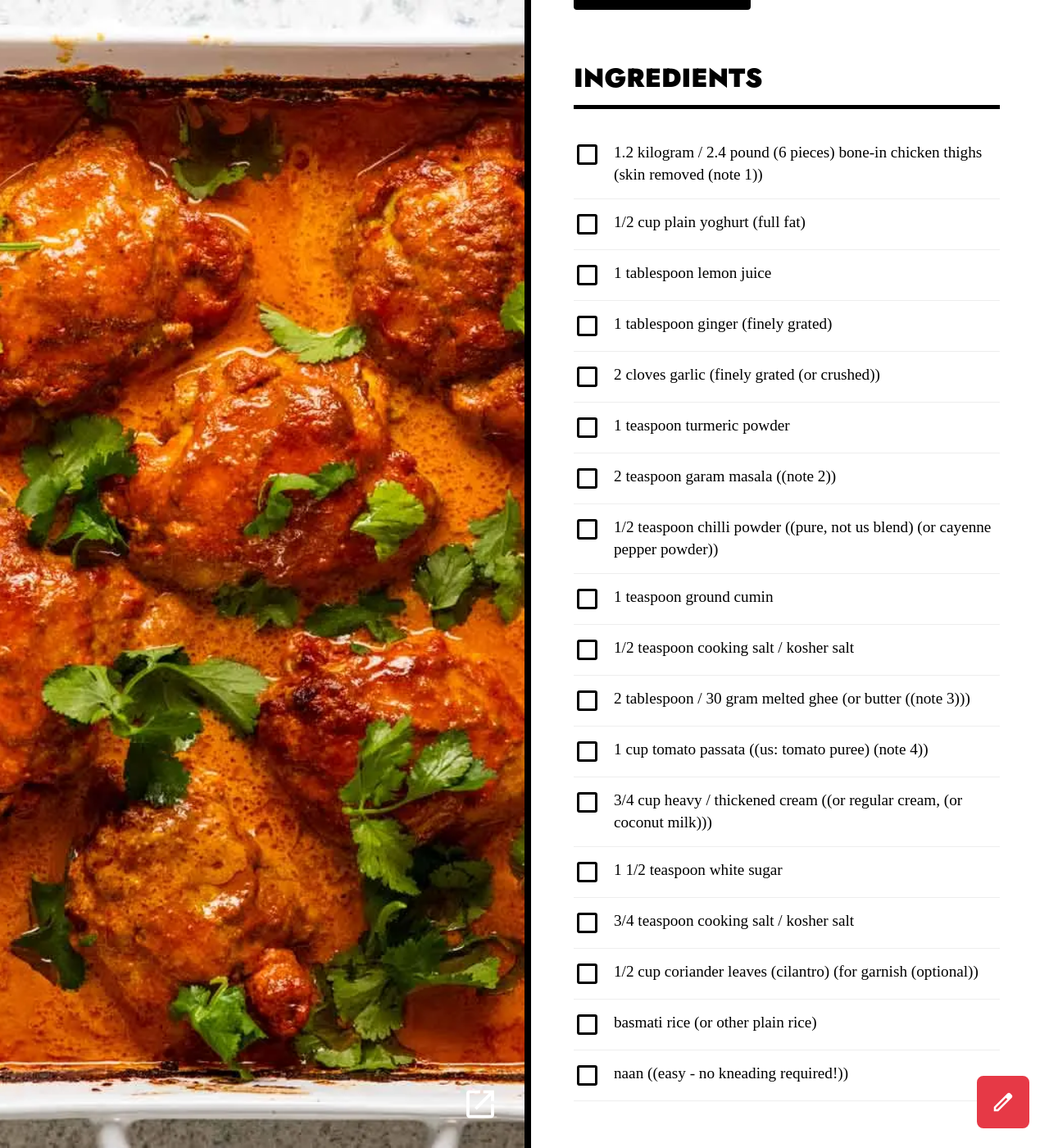
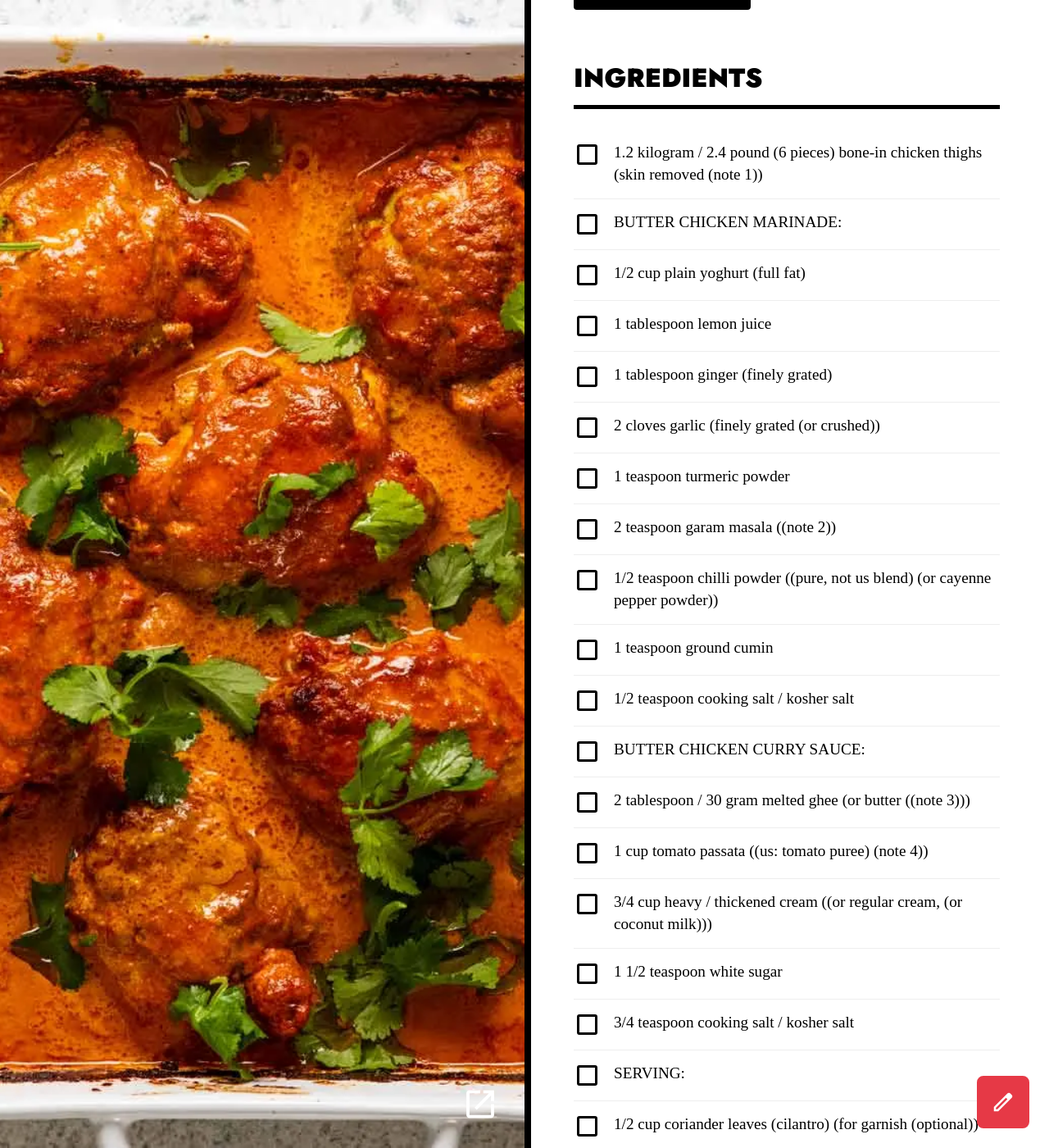
Before and after one commit to amp800/chowdown, a Jekyll site: the page built from _recipes/one-pan-baked-butter-chicken.md, in a window 1280 px wide and 1400 px high, scrolled down 671 px. Shown: the whole window at 82% size. Built offline with Jekyll 4.4.1, drawn with Linux system fonts in a browser that asks for light colours.

Commit message:
Edit recipe _recipes/one-pan-baked-butter-chicken.md

```diff
--- a/_recipes/one-pan-baked-butter-chicken.md
+++ b/_recipes/one-pan-baked-butter-chicken.md
@@ -15,6 +15,7 @@ prep_time: '10'
 total_time: '55'
 ingredients:
 - 1.2 kilogram / 2.4 pound (6 pieces) bone-in chicken thighs (skin removed (note 1))
+- 'BUTTER CHICKEN MARINADE:'
 - 1/2 cup plain yoghurt (full fat)
 - 1 tablespoon lemon juice
 - 1 tablespoon ginger (finely grated)
@@ -24,11 +25,13 @@ ingredients:
 - 1/2 teaspoon chilli powder ((pure, not us blend) (or cayenne pepper powder))
 - 1 teaspoon ground cumin
 - 1/2 teaspoon cooking salt / kosher salt
+- 'BUTTER CHICKEN CURRY SAUCE:'
 - 2 tablespoon / 30 gram melted ghee (or butter ((note 3)))
 - '1 cup tomato passata ((us: tomato puree) (note 4))'
 - 3/4 cup heavy / thickened cream ((or regular cream, (or coconut milk)))
 - 1 1/2 teaspoon white sugar
 - 3/4 teaspoon cooking salt / kosher salt
+- 'SERVING:'
 - 1/2 cup coriander leaves (cilantro) (for garnish (optional))
 - basmati rice (or other plain rice)
 - naan ((easy - no kneading required!))
```
